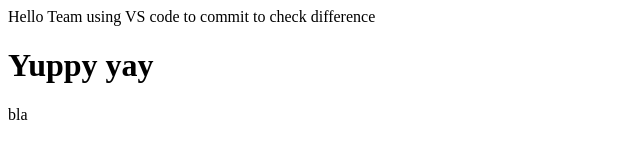
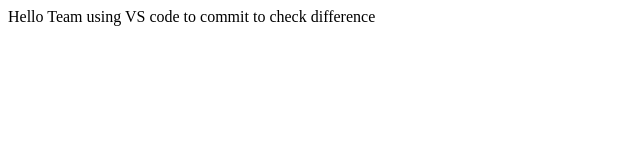
Before and after one commit to luana-david/git-tutorial, a plain HTML site: page index.html in a window 1280 px wide. Shown: the whole page, without its empty margins (0-640 px from the left). Drawn offline with Linux system fonts and the light colour scheme.

Commit message:
solve conflicts

```diff
--- a/index.html
+++ b/index.html
@@ -8,7 +8,5 @@
 </head>
 <body>
     <div>Hello Team using VS code to commit to check difference</div>
-    <h1>Yuppy yay</h1>
-    <div>bla</div>
 </body>
 </html>
```
Also changed, not shown: login/login.js (line endings or trailing spaces).
